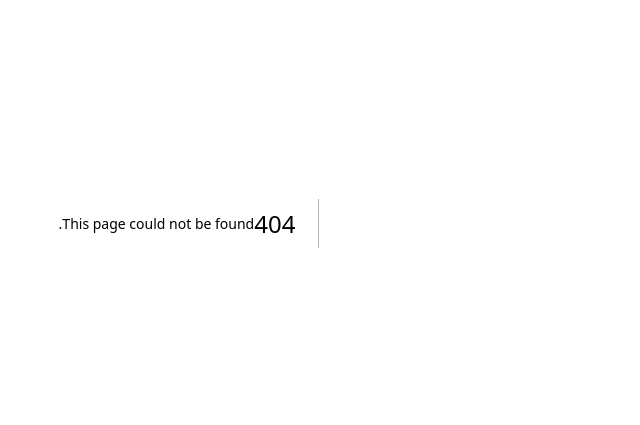
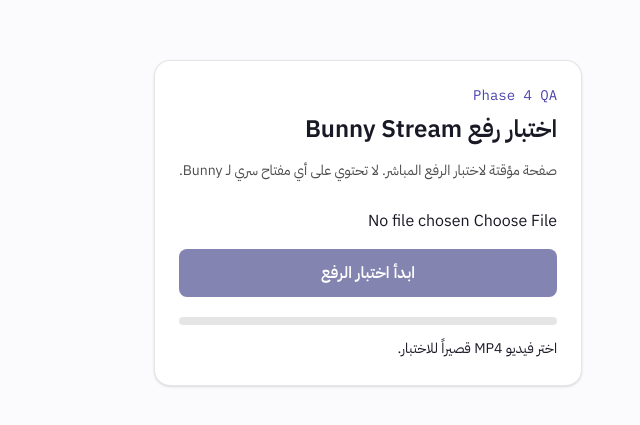
Before and after one commit to devMo76/elam-repo, a Next.js app: page /qa/video in a window 1280 px wide. Before the commit this address had no page. Shown: the part 177-602 px from the top of the page, without its empty margins (483-1123 px from the left). Built offline with nearby package versions, Linux system fonts and the light colour scheme.

Commit message:
test(video): add staging upload harness

```diff
--- /dev/null
+++ b/app/qa/video/page.tsx
@@ -0,0 +1,137 @@
+"use client";
+
+import { useState, type FormEvent } from "react";
+import { Upload } from "tus-js-client";
+
+import { directVideoUploadResponseSchema } from "@/lib/contracts";
+
+const TEST_LESSON_ID = "40000000-0000-4000-8000-000000000003";
+
+function getResponseError(payload: unknown) {
+  if (
+    typeof payload === "object" &&
+    payload !== null &&
+    "error" in payload &&
+    typeof payload.error === "object" &&
+    payload.error !== null &&
+    "message" in payload.error &&
+    typeof payload.error.message === "string"
+  ) {
+    return payload.error.message;
+  }
+
+  return "تعذر بدء رفع الفيديو.";
+}
+
+export default function VideoQaPage() {
+  const [file, setFile] = useState<File | null>(null);
+  const [message, setMessage] = useState("اختر فيديو MP4 قصيراً للاختبار.");
+  const [progress, setProgress] = useState(0);
+  const [isUploading, setIsUploading] = useState(false);
+
+  async function handleSubmit(event: FormEvent<HTMLFormElement>) {
+    event.preventDefault();
+
+    if (!file || isUploading) {
+      return;
+    }
+
+    setIsUploading(true);
+    setProgress(0);
+    setMessage("جارٍ طلب تصريح رفع آمن...");
+
+    try {
+      const response = await fetch(
+        `/api/instructor/lessons/${TEST_LESSON_ID}/upload`,
+        {
+          method: "POST",
+          cache: "no-store",
+        },
+      );
+      const payload: unknown = await response.json();
+
+      if (!response.ok) {
+        throw new Error(getResponseError(payload));
+      }
+
+      const credentials = directVideoUploadResponseSchema.parse(payload);
+
+      await new Promise<void>((resolve, reject) => {
+        const upload = new Upload(file, {
+          endpoint: credentials.data.upload.endpoint,
+          headers: credentials.data.upload.headers,
+          metadata: {
+            filename: file.name,
+            filetype: file.type || "video/mp4",
+          },
+          retryDelays: [0, 1_000, 3_000, 5_000],
+          removeFingerprintOnSuccess: true,
+          onError(error) {
+            reject(error);
+          },
+          onProgress(bytesUploaded, bytesTotal) {
+            const percentage =
+              bytesTotal === 0 ? 0 : (bytesUploaded / bytesTotal) * 100;
+            setProgress(Math.round(percentage));
+            setMessage(`جارٍ الرفع مباشرة إلى Bunny Stream: ${percentage.toFixed(1)}%`);
+          },
+          onSuccess() {
+            resolve();
+          },
+        });
+
+        upload.start();
+      });
+
+      setProgress(100);
+      setMessage(
+        "اكتمل الرفع. انتظر معالجة Bunny ثم افحص حالة الدرس في Supabase.",
+      );
+    } catch (error) {
+      setMessage(error instanceof Error ? error.message : "فشل رفع الفيديو.");
+    } finally {
+      setIsUploading(false);
+    }
+  }
+
+  return (
+    <main className="mx-auto grid min-h-screen max-w-2xl place-content-center gap-6 px-6 py-12">
+      <section className="rounded-2xl border border-black/10 bg-white p-6 shadow-sm">
+        <p className="font-mono text-sm text-elam-secondary">Phase 4 QA</p>
+        <h1 className="mt-2 text-2xl font-semibold">اختبار رفع Bunny Stream</h1>
+        <p className="mt-3 text-sm leading-7 text-black/70">
+          صفحة مؤقتة لاختبار الرفع المباشر. لا تحتوي على أي مفتاح سري لـ
+          Bunny.
+        </p>
+
+        <form className="mt-6 grid gap-4" onSubmit={handleSubmit}>
+          <input
+            accept="video/mp4,video/*"
+            disabled={isUploading}
+            onChange={(event) => setFile(event.target.files?.[0] ?? null)}
+            required
+            type="file"
+          />
+
+          <button
+            className="rounded-lg bg-elam-primary px-4 py-3 font-semibold text-white disabled:cursor-not-allowed disabled:opacity-50"
+            disabled={!file || isUploading}
+            type="submit"
+          >
+            {isUploading ? "جارٍ الرفع..." : "ابدأ اختبار الرفع"}
+          </button>
+        </form>
+
+        <div className="mt-5" aria-live="polite">
+          <div className="h-2 overflow-hidden rounded-full bg-black/10">
+            <div
+              className="h-full bg-elam-secondary transition-[width]"
+              style={{ width: `${progress}%` }}
+            />
+          </div>
+          <p className="mt-3 text-sm leading-6">{message}</p>
+        </div>
+      </section>
+    </main>
+  );
+}
--- a/package.json
+++ b/package.json
@@ -31,6 +31,7 @@
     "react": "19.2.8",
     "react-dom": "19.2.8",
     "server-only": "0.0.1",
+    "tus-js-client": "4.3.1",
     "zod": "4.5.4"
   },
   "devDependencies": {
```
Also changed, not shown: 1 other file (tests, documents, lock files or other folders).
